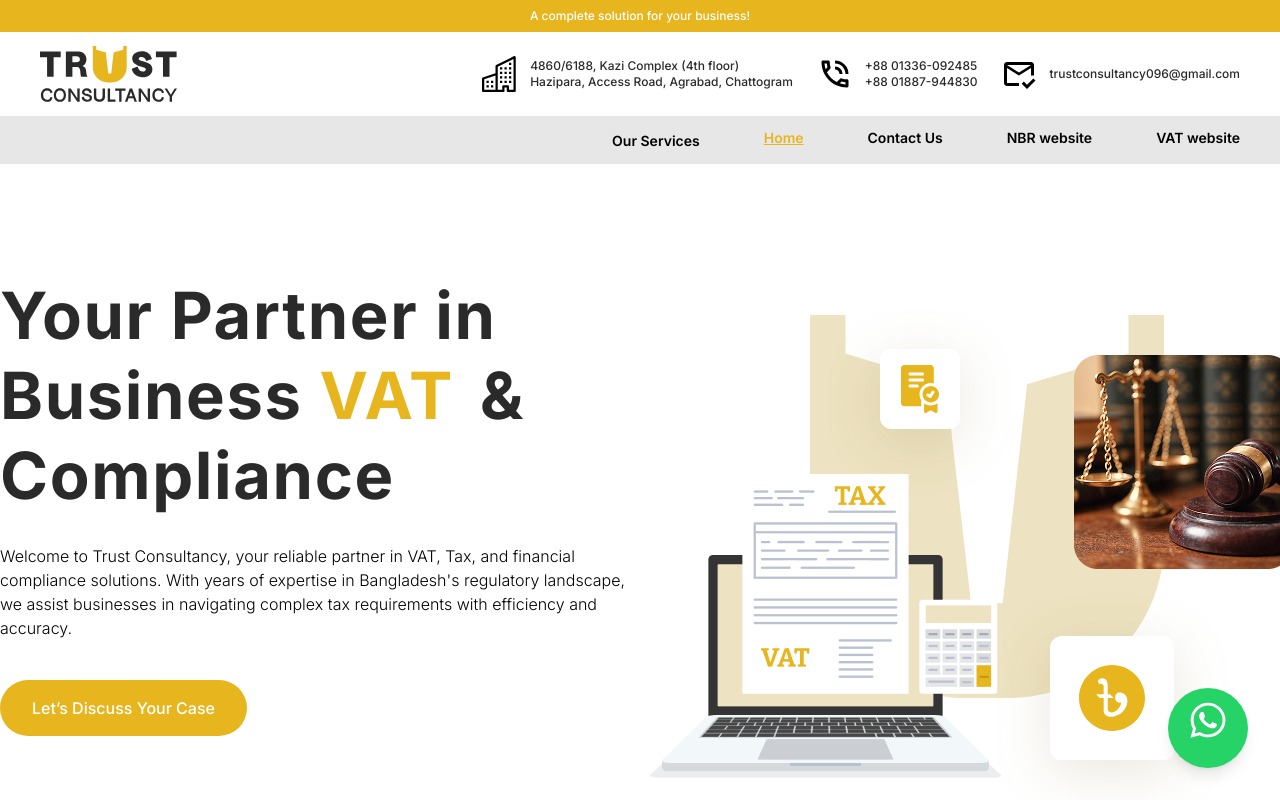
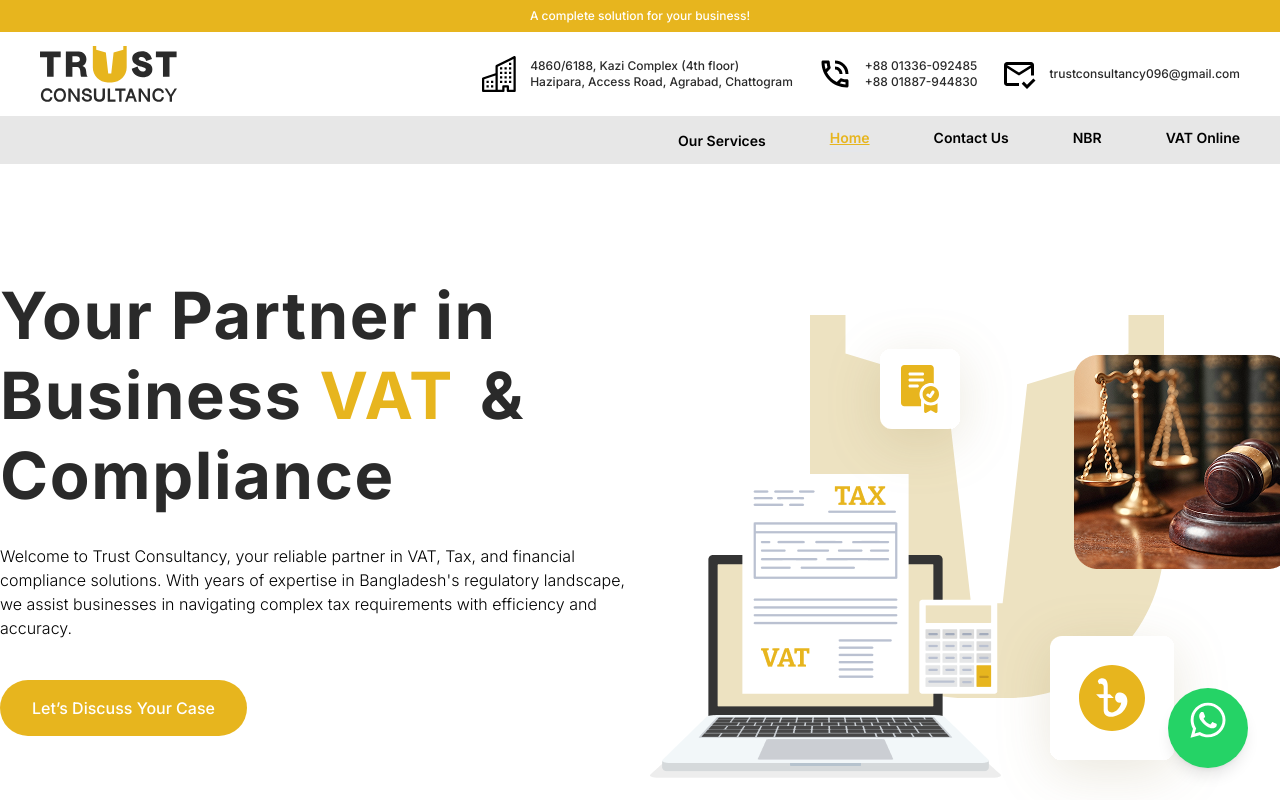
Before and after one commit to nasif07/trust-consultancy-client, a React (Vite) app: page / in a window 1280 px wide. Shown: the top 800 px of the page. Built offline with nearby package versions, Linux system fonts and the light colour scheme.

Commit message:
changed trade license images and navlinks

```diff
--- a/src/Pages/Home/Banner.jsx
+++ b/src/Pages/Home/Banner.jsx
@@ -9,13 +9,13 @@ import { NavLink } from "react-router";
 
 const Banner = () => {
   return (
-    <section className="max-w-[1300px] mx-auto pt-4 pb-10 lg:py-28 px-3 md:px-10 lg:px-0 flex flex-col lg:flex-row gap-14 md:gap-40 items-center font-inter">
+    <section className="max-w-[1300px] mx-auto pt-4 pb-10 md:pb-32 lg:py-28 px-3 md:px-10 lg:px-0 flex flex-col lg:flex-row gap-14 md:gap-20 lg:gap-40 items-start lg:items-center font-inter">
       <motion.div
         initial={{ x: -100, opacity: 0 }}
         animate={{ x: 0, opacity: 1 }}
         transition={{ duration: 1, delay: 0.3 }}
         className="max-w-[650px]">
-        <h1 className="text-[#2A2A2A] font-bold text-[38px] leading-[46px] lg:text-[65px] pb-7 md:!leading-[80px] tracking-wide">
+        <h1 className="text-[#2A2A2A] font-bold text-[38px] leading-[46px] md:text-5xl lg:text-[65px] pb-7 md:!leading-[50px] lg:!leading-[80px] tracking-wide">
           Your Partner in Business{" "}
           <TypeAnimation
             className="text-[]"
@@ -46,7 +46,7 @@ const Banner = () => {
           </button>
         </NavLink>
       </motion.div>
-      <div className="relative">
+      <div className="relative mx-auto lg:mx-0">
         {/* Background Image */}
         <motion.img
           src={bannerBg}
--- a/src/Shared/Navbar.jsx
+++ b/src/Shared/Navbar.jsx
@@ -274,12 +274,12 @@ const Navbar = () => {
               { name: "Home", path: "/" },
               { name: "Contact Us", path: "/contact-us" },
               {
-                name: "NBR website",
+                name: "NBR",
                 path: "https://nbr.gov.bd/",
                 target: true,
               },
               {
-                name: "VAT website",
+                name: "VAT Online",
                 path: "https://vat.gov.bd/",
                 target: true,
               },
@@ -362,8 +362,8 @@ const Navbar = () => {
         {[
           { name: "Home", path: "/" },
           { name: "Contact Us", path: "/contact-us" },
-          { name: "NBR website", path: "https://nbr.gov.bd/", target: true },
-          { name: "VAT website", path: "https://vat.gov.bd/", target: true },
+          { name: "NBR", path: "https://nbr.gov.bd/", target: true },
+          { name: "VAT Online", path: "https://vat.gov.bd/", target: true },
         ].map((item) => (
           <NavLink
             key={item.name}
```
Also changed, not shown: src/assets/tradeLicenseBanner.png.
